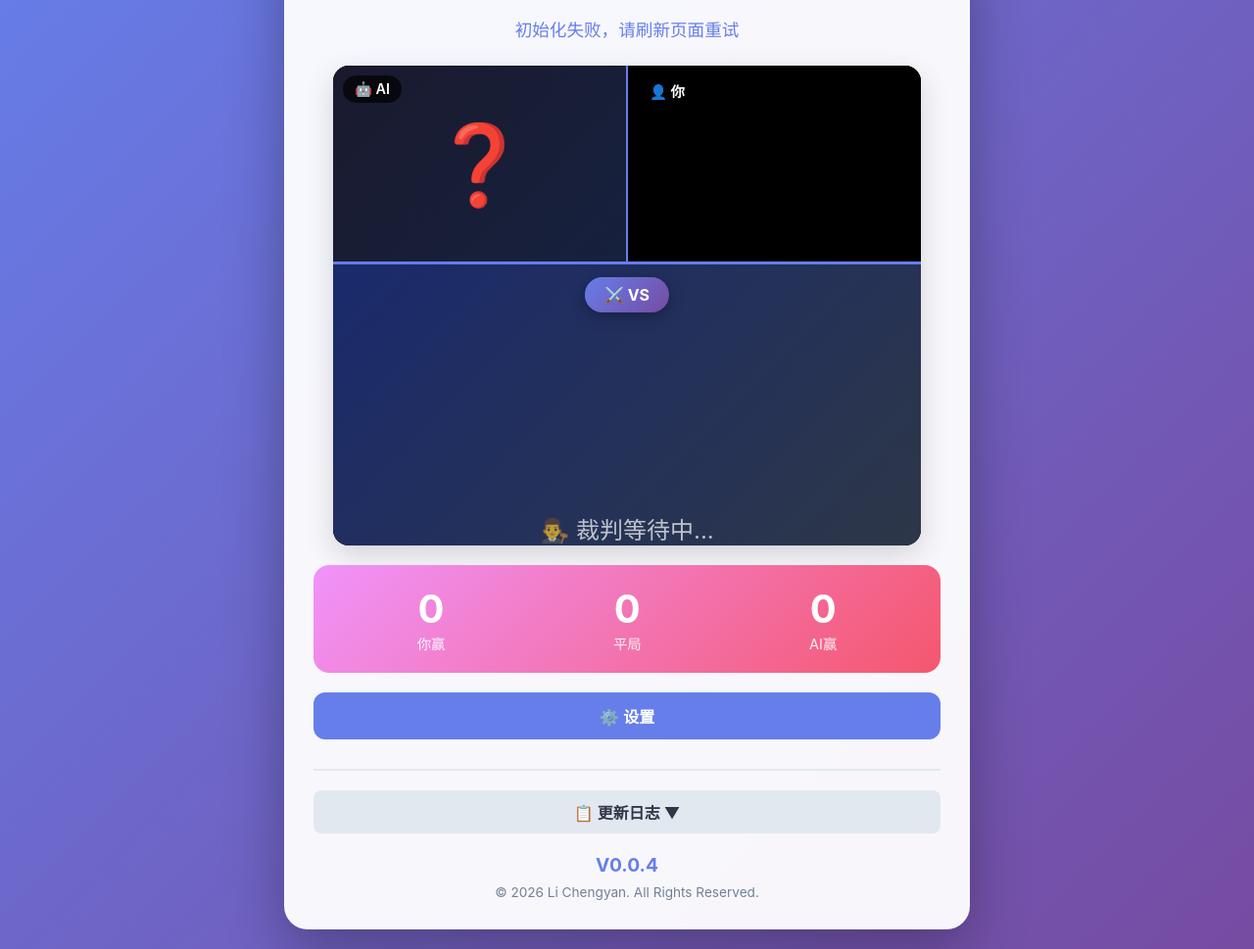
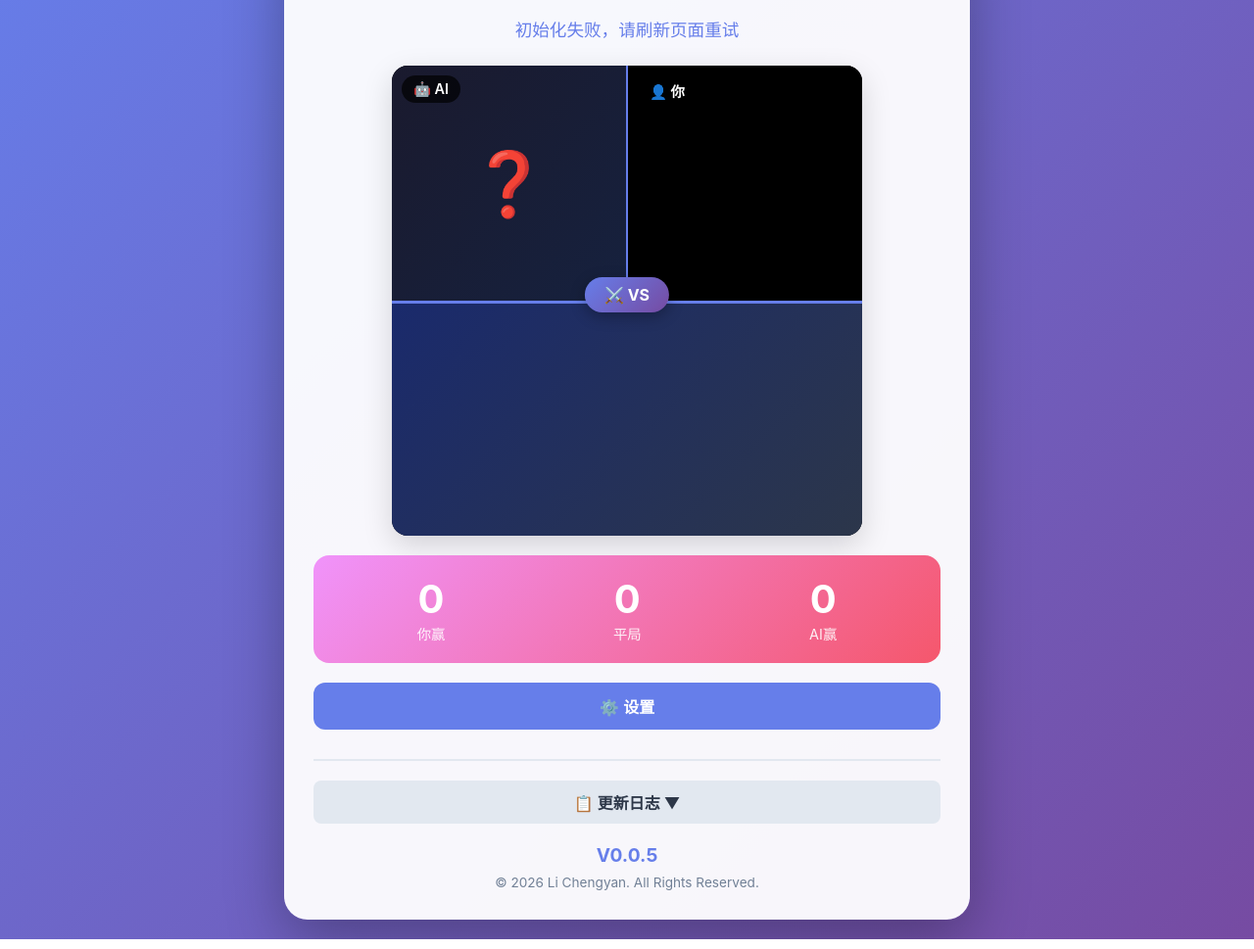
Before and after one commit to ablcy/handfight, a plain HTML site: page index.html in a window 1280 px wide. Shown: the part 99-1068 px from the top of the page at 98% size. Drawn offline with Linux system fonts and the light colour scheme.

Commit message:
Update to V0.0.5 - Square layout, gesture order swap

```diff
--- a/index.html
+++ b/index.html
@@ -43,7 +43,8 @@
 
         .battle-container {
             width: 100%;
-            max-width: 600px;
+            max-width: 480px;
+            aspect-ratio: 1;
             margin: 0 auto 20px;
             border-radius: 16px;
             overflow: hidden;
@@ -53,7 +54,7 @@
 
         .top-row {
             display: flex;
-            height: 200px;
+            height: 50%;
         }
 
         .gesture-area {
@@ -62,7 +63,6 @@
             display: flex;
             justify-content: center;
             align-items: center;
-            min-height: 180px;
         }
 
         .ai-area {
@@ -107,7 +107,7 @@
         }
 
         .gesture-display {
-            font-size: 5rem;
+            font-size: 4rem;
         }
 
         .gesture-display.animate {
@@ -511,16 +511,16 @@
                 <div id="resultDisplay" class="result-display">
                     <div class="gestures-show">
                         <div class="gesture-item">
-                            <span class="gesture-emoji" id="userGesture">✊</span>
-                            <span class="gesture-label">你</span>
+                            <span class="gesture-emoji" id="aiGesture">✊</span>
+                            <span class="gesture-label">AI</span>
                         </div>
                         <div class="gesture-item">
                             <span class="gesture-emoji">⚔️</span>
                             <span class="gesture-label">VS</span>
                         </div>
                         <div class="gesture-item">
-                            <span class="gesture-emoji" id="aiGesture">✊</span>
-                            <span class="gesture-label">AI</span>
+                            <span class="gesture-emoji" id="userGesture">✊</span>
+                            <span class="gesture-label">你</span>
                         </div>
                     </div>
                     <div id="resultText" class="result-text">平局！</div>
@@ -576,11 +576,11 @@
             <div class="changelog-section">
                 <div class="changelog-toggle" onclick="toggleChangelog()">📋 更新日志 <span id="changelogArrow">▼</span></div>
                 <div class="changelog-content" id="changelogContent" style="display: none;">
+                    <div class="changelog-item"><strong>2026-05-24 22:00</strong> - V0.0.5 正方形布局，AI手势和我的手势各占1/4，裁判区手势互换</div>
                     <div class="changelog-item"><strong>2026-05-24 21:45</strong> - V0.0.4 重新布局，添加隐藏摄像头选项</div>
-                    <div class="changelog-item"><strong>2026-05-24 21:35</strong> - V0.0.3 裁判覆盖AI区域下半部分，显示2秒后消失</div>
                 </div>
             </div>
-            <div class="version-info">V0.0.4</div>
+            <div class="version-info">V0.0.5</div>
             <div class="copyright">© 2026 Li Chengyan. All Rights Reserved.</div>
         </div>
     </div>
```
